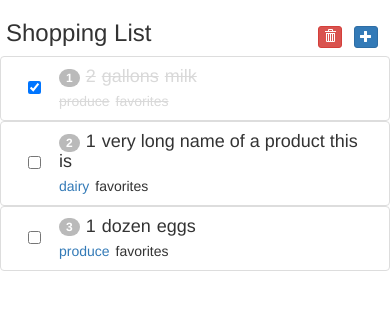
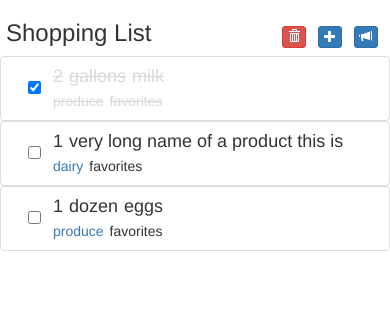
Before and after one commit to tkarling/recipies, a React app: page / in a window 390 px wide. Built offline with nearby package versions, Linux system fonts and the light colour scheme; what flux would draw is missing.

Commit message:
added microphone button & show item id only if speech is on

```diff
--- a/app/components/Button.js
+++ b/app/components/Button.js
@@ -26,14 +26,23 @@ class Button extends React.Component {
         );
     }
 
+    buttonMicrophone() {
+        return (
+            <button type="button" className="btn btn-primary btn-xs" onClick={this.props.handleClick}>
+                <span className="glyphicon glyphicon-bullhorn" aria-hidden="true"></span>
+            </button>
+        );
+    }
+
     render() {
         if(this.props.type === 'ok') {
             return this.buttonOK();
         } else if(this.props.type === 'delete') {
                 return this.buttonDelete();
-
         } else if(this.props.type === 'add') {
             return this.buttonAdd();
+        } else if(this.props.type === 'microphone') {
+            return this.buttonMicrophone();
         }
     }
 }
--- a/app/features/itemList/ItemEdit.js
+++ b/app/features/itemList/ItemEdit.js
@@ -85,7 +85,7 @@ class ItemEdit extends React.Component {
                                     <AisleDropdown value={this.props.item.aisle}
                                                    handleAisleChange={this.handleAisleChange.bind(this)}/>
                                 </span>
-                                <span className="padding-left width-40">{this.props.item.recipe}</span>
+                                <span className="width-40">{this.props.item.recipe}</span>
                             </div>
                         </div>
                     </div>
--- a/app/features/itemList/ItemLine.js
+++ b/app/features/itemList/ItemLine.js
@@ -22,7 +22,7 @@ class ItemLine extends React.Component {
     }
 
     conditionalSpan(value) {
-        return value ? <span className="padding-left">{value}</span> : "";
+        return value ? <span className="margin-right">{value}</span> : "";
     }
 
     getAisleName() {
@@ -40,11 +40,18 @@ class ItemLine extends React.Component {
             'completed': this.props.item.bought
         });
         var aisleColorClass = classNames({
+            'margin-right': true,
             'text-primary': !this.props.item.bought
         });
         var deleteButtonClass = classNames({
             'input-group-addon': true,
             'hidden': ! this.props.showDeleting
+        });
+        var indexClass = classNames({
+            'badge': true,
+            'lighter': true,
+            'margin-right': true,
+            'hidden': ! this.props.speech
         });
         return (
             <div className="item-line list-group-item">
@@ -55,17 +62,17 @@ class ItemLine extends React.Component {
                                onChange={ItemActions.toggleBought.bind(this, this.props.item)}/>
                     </span>
 
-                    <div className="padding-left line-throughable" onClick={this.toggleEditing.bind(this)}>
+                    <div className="line-throughable" onClick={this.toggleEditing.bind(this)}>
                         <h4 className="list-group-item-heading">
-                            <span className="badge lighter">{this.props.item.id}</span>
+                            <span className={indexClass}>{this.props.item.id}</span>
                             <span>{this.conditionalSpan(this.props.item.amount)}</span>
-                            <span>{this.conditionalSpan(this.props.item.unit)}</span>
-                            <span className="padding-left">{this.props.item.product}</span>
+                            <span>{this.conditionalSpan(this.props.item.unit, true)}</span>
+                            <span>{this.props.item.product}</span>
                         </h4>
 
                         <p className="list-group-item-text">
                             <span className={aisleColorClass}>{this.getAisleName()}</span>
-                            <span className="padding-left">{this.props.item.recipe}</span>
+                            <span>{this.props.item.recipe}</span>
                         </p>
                     </div>
 
--- a/app/features/itemList/ItemList.js
+++ b/app/features/itemList/ItemList.js
@@ -15,13 +15,20 @@ class ItemList extends React.Component {
         super();
         this.state = {
             items: ItemStore.getItems(),
-            showDeleting: false
+            showDeleting: false,
+            speech: false
         }
     }
 
     toggleDeleting() {
         this.setState({
             showDeleting: ! this.state.showDeleting
+        });
+    }
+
+    toggleSpeech() {
+        this.setState({
+            speech: ! this.state.speech
         });
     }
 
@@ -46,7 +53,11 @@ class ItemList extends React.Component {
     }
 
     getLineElement (item) {
-        return <div className="" key={item.id}><ItemLine item={item} showDeleting={this.state.showDeleting}/></div>
+        return (
+            <div className="" key={item.id}>
+                <ItemLine item={item} showDeleting={this.state.showDeleting} speech={this.state.speech}/>
+            </div>
+        );
     }
 
     render() {
@@ -57,6 +68,7 @@ class ItemList extends React.Component {
             <div className="item-list">
                 <h3>
                     Shopping List
+                    <Button type="microphone" handleClick={this.toggleSpeech.bind(this)}/>
                     <Button type="add" handleClick={this.addItem.bind(this)}/>
                     <Button type="delete" handleClick={this.toggleDeleting.bind(this)}/>
                 </h3>
--- a/app/features/itemList/ItemList.scss
+++ b/app/features/itemList/ItemList.scss
@@ -1,12 +1,16 @@
 .item-list {
   @import "../../global_partial";
 
-  .padding-left {
-    padding-left: $padding-base-vertical;
+  .margin-right {
+    margin-right: $padding-base-vertical;
   }
 
   .margin-left {
     margin-left: $padding-base-vertical;
+  }
+
+  .margin-auto {
+    margin: auto;
   }
 
   .align-center {
@@ -16,10 +20,6 @@
   .align-left {
     text-align: left;
     margin: 5%;
-  }
-
-  .margin-auto {
-    margin: auto;
   }
 
   .lighter {
```
Also changed, not shown: 1 other file.
